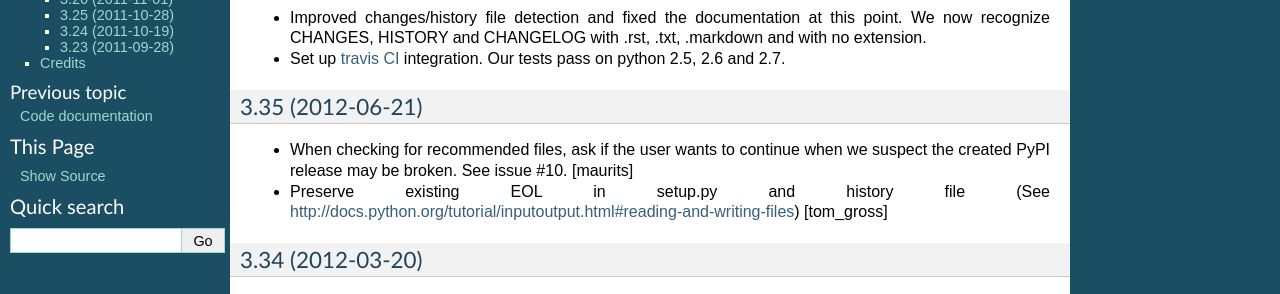
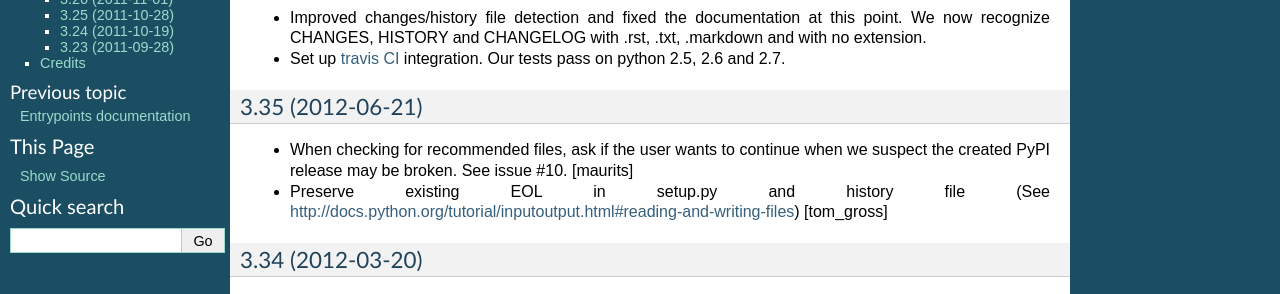
Before and after one commit to zestsoftware/zest.releaser, a Sphinx documentation site: the page built from doc/source/project.rst, in a window 1280 px wide and 900 px high. Shown: the part 307-601 px from the top of the window. Built offline with Sphinx 7.4.7, drawn with Linux system fonts in a browser that asks for light colours.

Commit message:
Removed unused code documentation file and enabled entrypoint docs in sphinx

```diff
--- a/doc/source/code.rst
+++ /dev/null
@@ -1,5 +0,0 @@
-Code documentation
-==================
-
-.. automodule:: zest.releaser.views
-   :members:
--- a/doc/source/index.rst
+++ b/doc/source/index.rst
@@ -8,7 +8,7 @@
 .. toctree::
    :maxdepth: 2
 
-   code
+   entrypoints
    project
 
 
```
